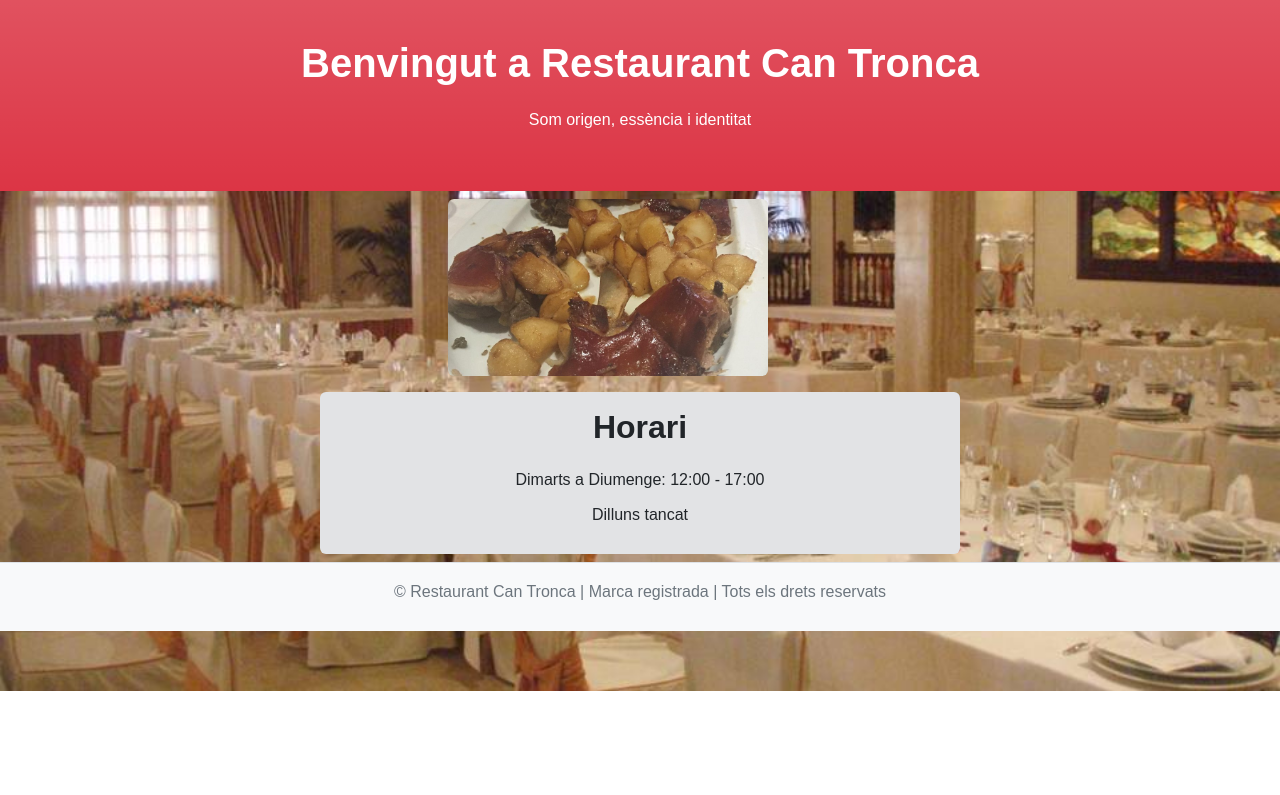
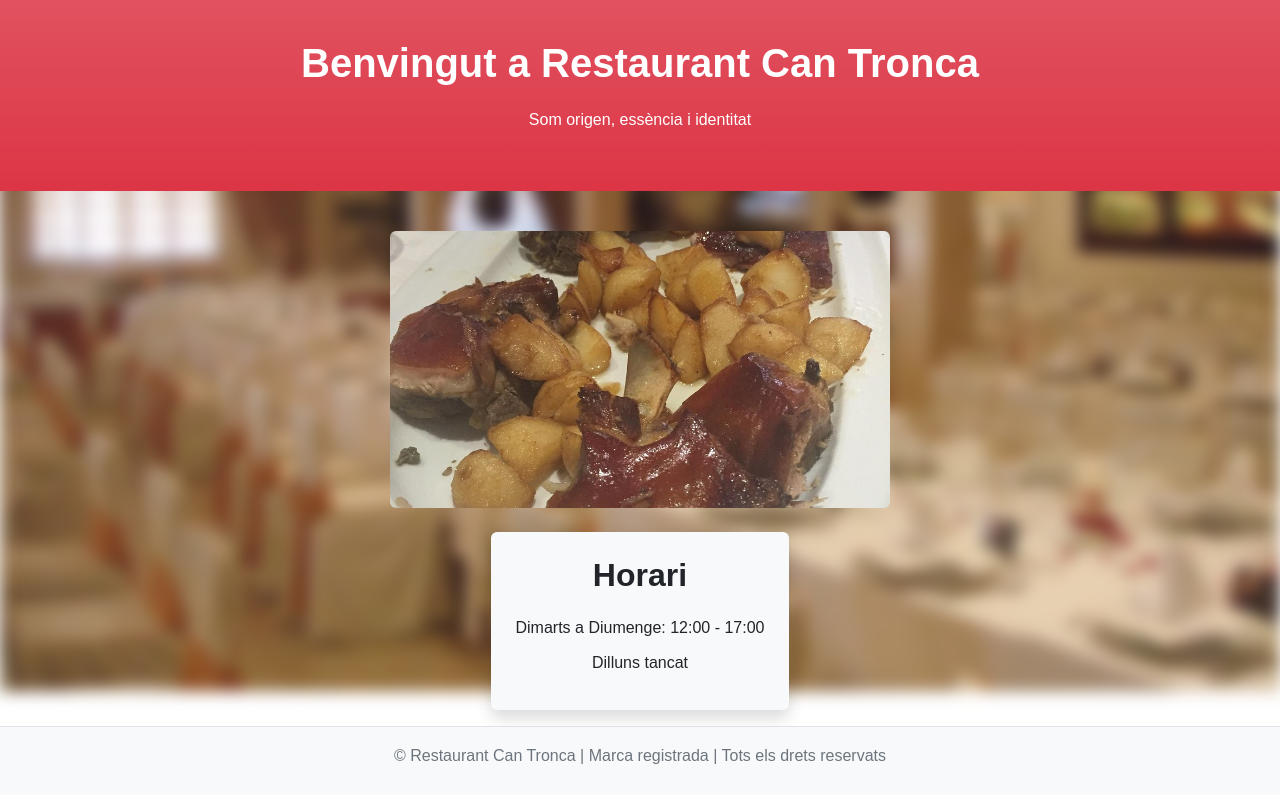
Before and after one commit to JeroniJuan/restaurantDIW, a website: page index.html in a window 1280 px wide. Shown: the part 109-904 px from the top of the page. Before the commit the page ends 800 px from the top, so only its background shows below. Drawn offline with nearby package versions, Linux system fonts and the light colour scheme.

Commit message:
16/12/24

```diff
--- a/index.html
+++ b/index.html
@@ -7,11 +7,14 @@
     <link href="https://cdn.jsdelivr.net/npm/bootstrap@5.3.3/dist/css/bootstrap.min.css" rel="stylesheet" integrity="sha384-QWTKZyjpPEjISv5WaRU9OFeRpok6YctnYmDr5pNlyT2bRjXh0JMhjY6hW+ALEwIH" crossorigin="anonymous">
     <script src="https://cdn.jsdelivr.net/npm/bootstrap@5.3.3/dist/js/bootstrap.bundle.min.js" integrity="sha384-YvpcrYf0tY3lHB60NNkmXc5s9fDVZLESaAA55NDzOxhy9GkcIdslK1eN7N6jIeHz" crossorigin="anonymous"></script>
     <link rel="stylesheet" href="styles/main.css">
+    <link rel="icon" href="/img/CanTronca.png" type="image/png">
 </head>
 <body>
     <nav class="navbar navbar-expand-lg navbar-light bg-light">
         <div class="container-fluid">
-            <a class="navbar-brand w-25" href="#"><img src="img/CanTronca.png" class="w-50"></a>
+            <a class="navbar-brand w-25" href="#">
+                <img src="img/CanTronca.png" class="w-50">
+            </a>
             <button class="navbar-toggler" type="button" data-bs-toggle="collapse" data-bs-target="#navbarNav">
                 <span class="navbar-toggler-icon"></span>
             </button>
@@ -26,22 +29,22 @@
         </div>
     </nav>
 
-    <header class="bg-primary text-white text-center py-5 bg-danger bg-gradient">
+    <header class="bg-danger bg-gradient text-white text-center py-5">
         <h1>Benvingut a Restaurant Can Tronca</h1>
         <p>Som origen, essència i identitat</p>
     </header>
 
-    <img src="img/FotoIndex.jpg" class="imgIndex w-25 my-2 rounded">
-    <section class="container my-2 bg-secondary-subtle rounded text-center w-50 p-3">
-        <h2>Horari</h2>
-        <p>Dimarts a Diumenge: 12:00 - 17:00</p>
-        <p>Dilluns tancat</p>
-    </section>
+    <main class="container my-3 text-center">
+        <img src="img/FotoIndex.jpg" class="imgIndex my-4 rounded">
+        <section class="bg-light rounded p-4 shadow">
+            <h2>Horari</h2>
+            <p>Dimarts a Diumenge: 12:00 - 17:00</p>
+            <p>Dilluns tancat</p>
+        </section>
+    </main>
 
-    <footer class="bg-light text-center py-3">
+    <footer class="footer bg-light text-center py-3 mt-auto">
         <p>&copy; Restaurant Can Tronca | Marca registrada | Tots els drets reservats</p>
     </footer>
-
-    <script src="https://cdn.jsdelivr.net/npm/bootstrap@5.3.0-alpha1/dist/js/bootstrap.bundle.min.js"></script>
 </body>
 </html>
--- a/styles/main.css
+++ b/styles/main.css
@@ -1,28 +1,54 @@
-body {
-    background-image: url(/img/BackgroundCanTronca.jpeg);
-    background-size: cover ;
+
+html, body {
+    height: 100%;
+    margin: 0;
+    display: flex;
+    flex-direction: column;
     font-family: Arial, sans-serif;
+    position: relative;
+}
+
+body::before {
+    content: "";
+    background: url(/img/BackgroundCanTronca.jpeg) no-repeat center center/cover;
+    filter: blur(8px);
+    position: absolute;
+    top: 0;
+    left: 0;
+    width: 100%;
+    height: 100%;
+    z-index: -1;
 }
 
 header {
+    background: rgba(220, 53, 69, 0.9);
     color: white;
-    padding: 30px 0;
+    text-align: center;
+    padding: 20px 0;
+}
+
+main {
+    flex: 1;
+    display: flex;
+    flex-direction: column;
+    align-items: center;
+    justify-content: center;
+}
+
+.imgIndex {
+    width: 60%;
+    max-width: 500px;
+    margin-bottom: 20px;
 }
 
 footer {
     background-color: #f8f9fa;
     color: #6c757d;
     border-top: 1px solid #dee2e6;
-}
-.imgLogo{
-    max-width: 15%;
-}
-.imgIndex{
-    margin-left: 35%;
-}
-.container {
-    max-width: 800px;
-    margin: auto;
+    position: relative;
+    text-align: center;
+    padding: 15px 0;
+    margin-top: auto;
 }
 
 h1, h2 {
```
Also changed, not shown: contact.html (+1 -0 lines), js/menu.js (added, +9 -0 lines), menus.html (+27 -8 lines), package.json (added, +15 -0 lines), reservation.html (+1 -0 lines), styles/menus.css (+29 -0 lines), img/Escaldums.jpg (added).
